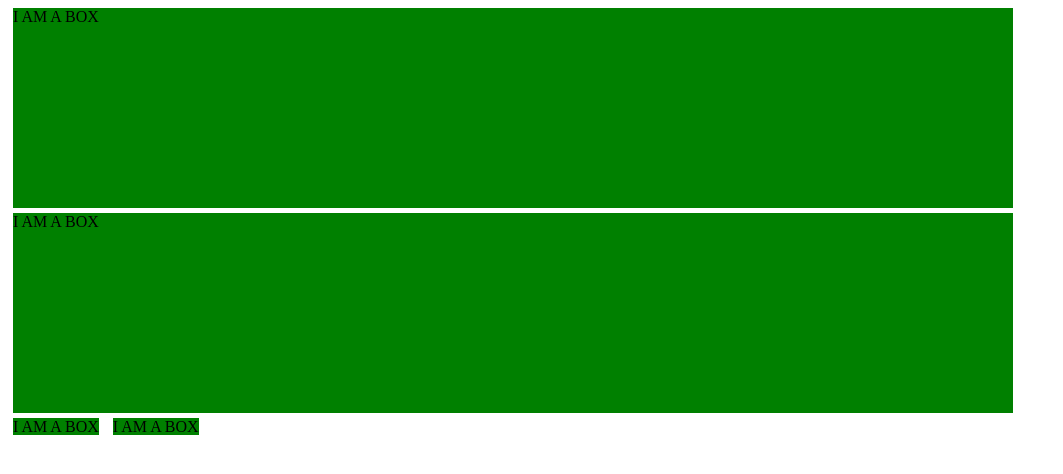
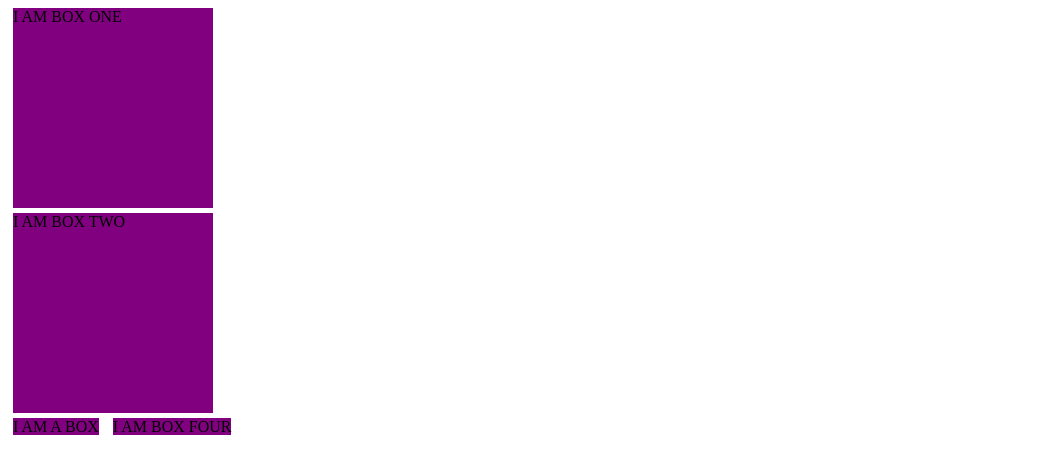
Before and after one commit to badeyemo/github.io, a plain HTML site: page index.html in a window 1280 px wide. Shown: the whole page, without its empty margins (0-1063 px from the left). Drawn offline with Linux system fonts and the light colour scheme.

Commit message:
another updated files

```diff
--- a/index.html
+++ b/index.html
@@ -7,9 +7,9 @@
     <style>
         div {
             height: 200px;
-            width: 1000px;
+            width: 200px;
             margin: 5px;
-            background: green;
+            background: purple;
             }
 
     #three, #four {
@@ -19,9 +19,9 @@
     </style>
 </head>
 <body>
-    <div id="one">I AM A BOX</div>
-    <div id="two">I AM A BOX</div>
+    <div id="one">I AM BOX ONE</div>
+    <div id="two">I AM BOX TWO</div>
     <div id="three">I AM A BOX</div>
-    <div id="four">I AM A BOX</div>
+    <div id="four">I AM BOX FOUR</div>
 </body>
 </html>
```
